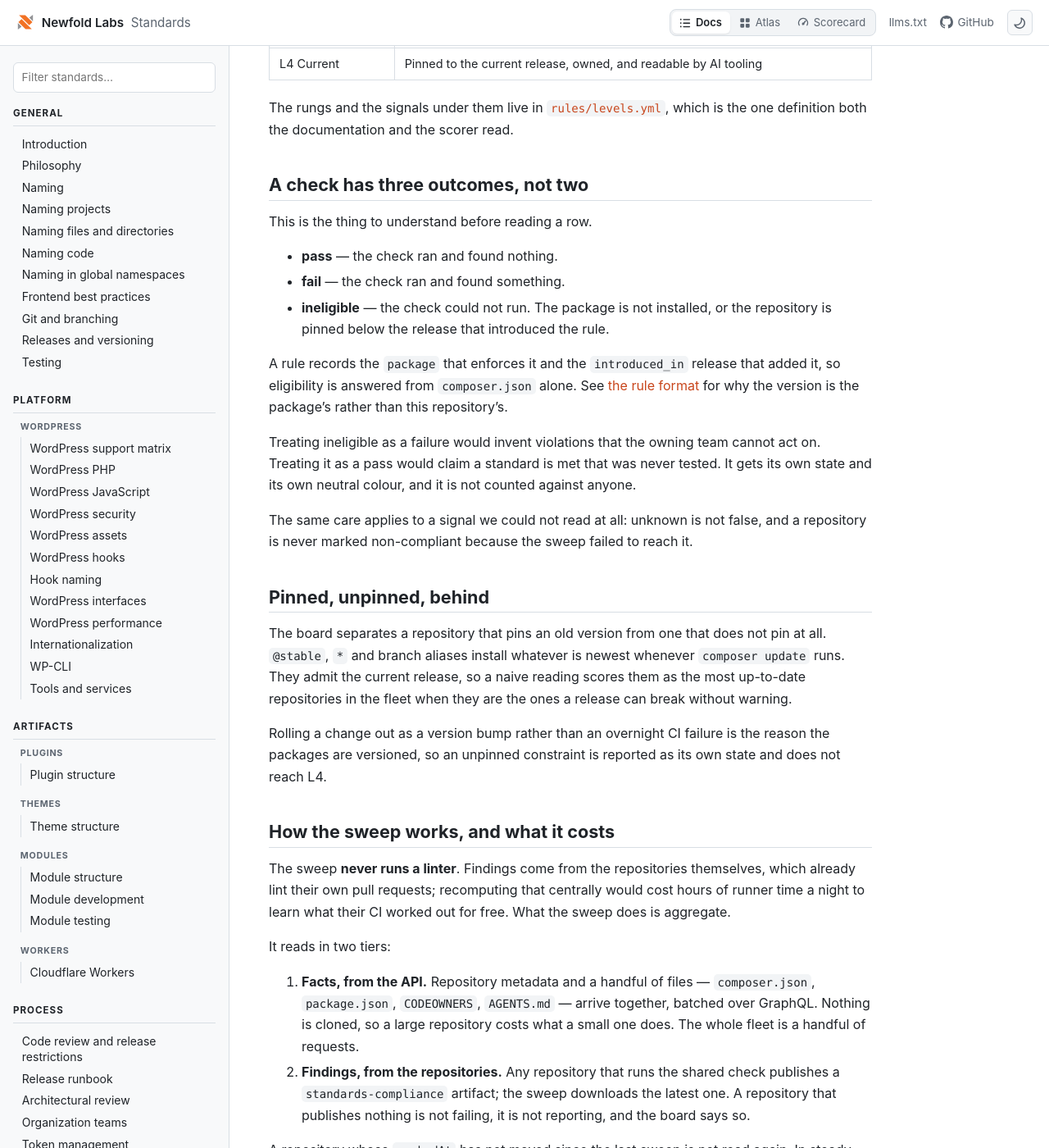
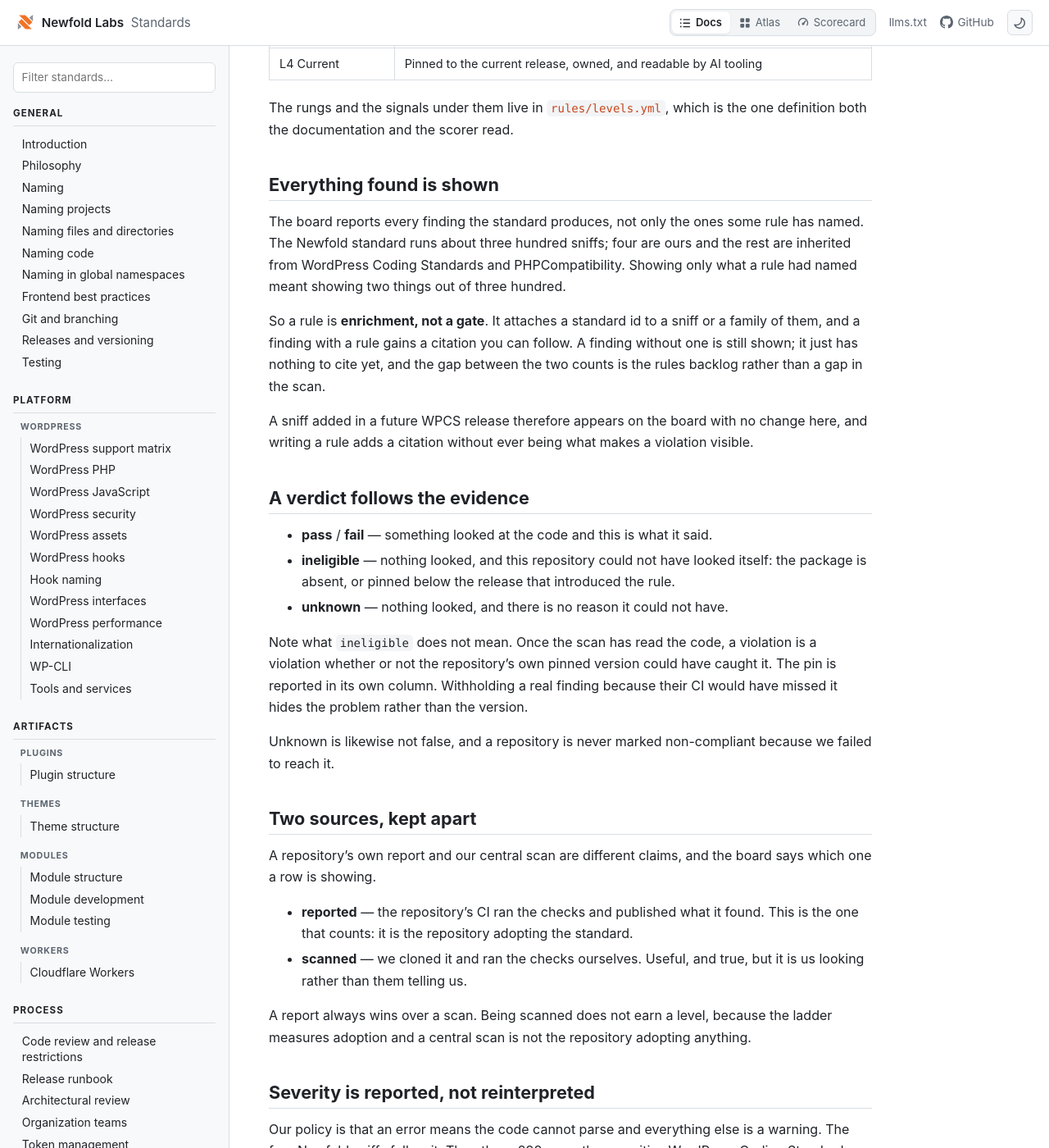
Before and after one commit to newfold-labs/standards, a Jekyll site: the page built from meta/scorecard.md, in a window 1280 px wide and 1400 px high, scrolled down 738 px. Shown: the whole window at 82% size. Built offline with Jekyll 4.4.1, drawn with Linux system fonts in a browser that asks for light colours; some of the changed text lies outside the part shown.

Commit message:
feat(PRESS0-4794): cite whole sniff families, and document the model
Two rule files take citation coverage from 8.7% of findings to 27%.
wp-security-checks claims WordPress.Security and picks up NonceVerification,
EscapeOutput and SafeRedirect without naming any of them, which is the point:
the alternative was a rule file per sniff and there are about three hundred.

Both map to standards that were already enforceable and had no rule, and both
name 1.2 as the release, because WordPress-Extra has been in the ruleset since
the first tag. Every repository can run these today.

The docs described a model where a rule decided what the board showed. They
now describe the one that exists, where a rule decides what a finding can
cite.

````diff
--- a/meta/scorecard.md
+++ b/meta/scorecard.md
@@ -27,35 +27,74 @@ context but no ruleset outrank one that lints cleanly.
 | L0 Not adopted | Nothing here enforces a standard yet |
 | L1 Configured | The enforcing package is installed, so the checks can run |
 | L2 Reporting | The check runs in the repository's own CI and publishes what it found |
-| L3 Clean | Nothing outstanding at error severity |
+| L3 Clean | Nothing outstanding at error severity for a documented standard |
 | L4 Current | Pinned to the current release, owned, and readable by AI tooling |
 
 The rungs and the signals under them live in
 [`rules/levels.yml`](https://github.com/newfold-labs/standards/blob/main/rules/levels.yml),
 which is the one definition both the documentation and the scorer read.
 
-## A check has three outcomes, not two
+## Everything found is shown
 
-This is the thing to understand before reading a row.
+The board reports every finding the standard produces, not only the ones some
+rule has named. The Newfold standard runs about three hundred sniffs; four are
+ours and the rest are inherited from WordPress Coding Standards and
+PHPCompatibility. Showing only what a rule had named meant showing two things
+out of three hundred.
 
-- **pass** — the check ran and found nothing.
-- **fail** — the check ran and found something.
-- **ineligible** — the check could not run. The package is not installed, or the
-  repository is pinned below the release that introduced the rule.
+So a rule is **enrichment, not a gate**. It attaches a standard id to a sniff or
+a family of them, and a finding with a rule gains a citation you can follow. A
+finding without one is still shown; it just has nothing to cite yet, and the gap
+between the two counts is the rules backlog rather than a gap in the scan.
 
-A rule records the `package` that enforces it and the `introduced_in` release
-that added it, so eligibility is answered from `composer.json` alone. See
-[the rule format](rules-format.md) for why the version is the package's rather
-than this repository's.
+A sniff added in a future WPCS release therefore appears on the board with no
+change here, and writing a rule adds a citation without ever being what makes a
+violation visible.
 
-Treating ineligible as a failure would invent violations that the owning team
-cannot act on. Treating it as a pass would claim a standard is met that was
-never tested. It gets its own state and its own neutral colour, and it is not
-counted against anyone.
+## A verdict follows the evidence
 
-The same care applies to a signal we could not read at all: unknown is not
-false, and a repository is never marked non-compliant because the sweep failed
-to reach it.
+- **pass** / **fail** — something looked at the code and this is what it said.
+- **ineligible** — nothing looked, and this repository could not have looked
+  itself: the package is absent, or pinned below the release that introduced
+  the rule.
+- **unknown** — nothing looked, and there is no reason it could not have.
+
+Note what `ineligible` does not mean. Once the scan has read the code, a
+violation is a violation whether or not the repository's own pinned version
+could have caught it. The pin is reported in its own column. Withholding a real
+finding because their CI would have missed it hides the problem rather than the
+version.
+
+Unknown is likewise not false, and a repository is never marked non-compliant
+because we failed to reach it.
+
+## Two sources, kept apart
+
+A repository's own report and our central scan are different claims, and the
+board says which one a row is showing.
+
+- **reported** — the repository's CI ran the checks and published what it found.
+  This is the one that counts: it is the repository adopting the standard.
+- **scanned** — we cloned it and ran the checks ourselves. Useful, and true, but
+  it is us looking rather than them telling us.
+
+A report always wins over a scan. Being scanned does not earn a level, because
+the ladder measures adoption and a central scan is not the repository adopting
+anything.
+
+## Severity is reported, not reinterpreted
+
+Our policy is that an error means the code cannot parse and everything else is a
+warning. The four Newfold sniffs follow it. The other ~298 carry the severities
+WordPress Coding Standards ships, which do not: across the fleet that is 13,991
+errors for short array syntax and 7,301 for call spacing, while
+`WordPress.Security` findings are warnings.
+
+The board reports what the tools said rather than quietly re-grading it, because
+silently overriding severity would hide a real disagreement between our policy
+and our ruleset. What it does not do is let that disagreement decide a level:
+L3 is gated on findings that cite a documented standard, so a repository is
+never held off a rung by a docblock convention nobody agreed to.
 
 ## Pinned, unpinned, behind
 
@@ -71,21 +110,33 @@ its own state and does not reach L4.
 
 ## How the sweep works, and what it costs
 
-The sweep **never runs a linter**. Findings come from the repositories
-themselves, which already lint their own pull requests; recomputing that
-centrally would cost hours of runner time a night to learn what their CI worked
-out for free. What the sweep does is aggregate.
+The sweep prefers to aggregate rather than to lint. A repository that reports its
+own findings has already done the work on its own pull requests, and recomputing
+that centrally would burn runner time to learn what its CI worked out for free.
 
-It reads in two tiers:
+It does lint what nobody has reported, because a board that waits for universal
+adoption before saying anything says nothing for months. That scan is built to
+be cheap enough not to matter and to become redundant on its own.
+
+It reads in three tiers, cheapest first:
 
 1. **Facts, from the API.** Repository metadata and a handful of files —
    `composer.json`, `package.json`, `CODEOWNERS`, `AGENTS.md` — arrive together,
    batched over GraphQL. Nothing is cloned, so a large repository costs what a
    small one does. The whole fleet is a handful of requests.
-2. **Findings, from the repositories.** Any repository that runs the shared
-   check publishes a `standards-compliance` artifact; the sweep downloads the
-   latest one. A repository that publishes nothing is not failing, it is not
-   reporting, and the board says so.
+2. **Reports, from the repositories.** Any repository that runs the shared check
+   publishes a `standards-compliance` artifact; the sweep downloads the latest.
+3. **A central scan, for everything else.** Every PHP repository is shallow
+   cloned and run through the standard: 89 repositories in about 140 seconds, no
+   `composer install` anywhere, each checkout deleted as soon as it is scanned so
+   disk stays flat. This exists so the board is populated before the fleet has
+   adopted anything, and becomes redundant as repositories start reporting.
+
+Findings are capped where they are published, never where they are counted. The
+scan produces about 83,000 findings and 25MB, nearly all of it in a few
+repositories: the median has 83 and the worst 15,735. Every total on the board is
+real; what is trimmed is how many example lines a detail file carries, to 25 per
+sniff and 300 per repository.
 
 A repository whose `pushedAt` has not moved since the last sweep is not read
 again. In steady state the sweep only reads what changed. The previous
@@ -131,10 +182,20 @@ Two consequences to keep in mind when adding to the sweep:
 
 ## Adding to it
 
-A new rule appears on the board automatically once it exists in `rules/` and
-names the release that ships its check; no template change is needed. A new
-signal means editing `rules/levels.yml` and the scorer that reads it, and the
-next sweep rescores every repository against the new model.
+A rule claims one or more sniff prefixes, and the longest prefix wins, so a rule
+naming one sniff beats a rule claiming its whole family:
+
+```yaml
+config:
+  sniffs: [WordPress.Security]     # a family
+```
+
+That is what keeps this from becoming a rule file per sniff. One rule can cite a
+whole category, and a more precise rule can carve out the part of it that has its
+own standard. Writing one changes what a finding cites, never whether it appears.
+
+A new signal means editing `rules/levels.yml` and the scorer that reads it, and
+the next sweep rescores every repository against the new model.
 
 To make a repository report, have its CI publish a `standards-compliance`
 artifact holding a JSON body with a `findings` array, each finding naming the
````
Also changed, not shown: general/naming-global-namespaces.md (+1 -0 lines), meta/rules-format.md (+36 -2 lines), platform/wordpress/security.md (+1 -0 lines), rules/README.md (+8 -4 lines), rules/general-naming-global-namespaces-prefixing.yml (added, +16 -0 lines), rules/levels.yml (+7 -4 lines), rules/wp-security-checks.yml (added, +14 -0 lines).
